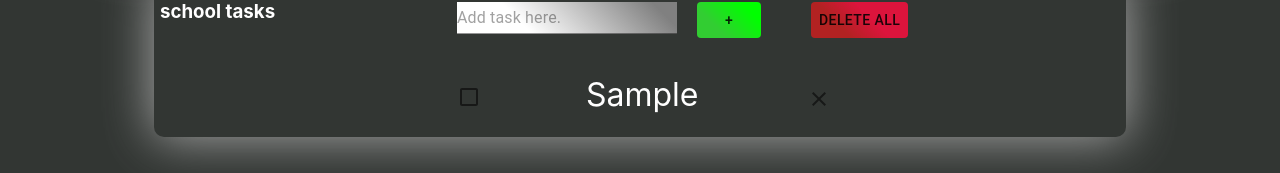
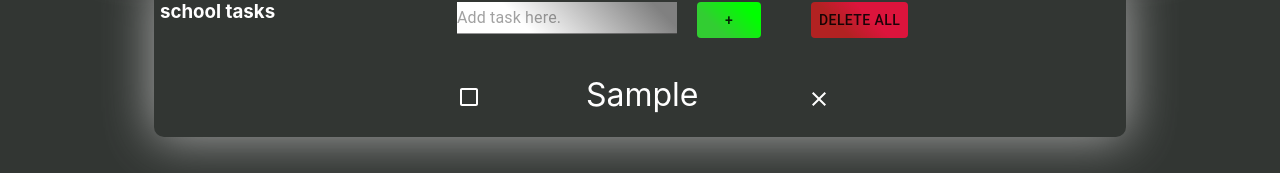
Before and after one commit to SammyLaureys/todolist, a React (Create React App) app: page / in a window 1280 px wide. Both pictures are taken after typing "Sample" into the empty fields and a click on the button "DELETE ALL". Shown: the part 261-434 px from the top of the page. Built offline with nearby package versions, Linux system fonts and the light colour scheme.

Commit message:
material ui icons color changed

```diff
--- a/src/components/todo.js
+++ b/src/components/todo.js
@@ -33,7 +33,7 @@ function Todo({ todo, toggleComplete, removeTodo }) {
     return (
         <StyledUl style={{ display: "flex" }}>
             <CheckboxDiv>
-                <Checkbox checked={todo.completed} onClick={handleCheckboxClick} />
+                <Checkbox style={{color: "white"}} checked={todo.completed} onClick={handleCheckboxClick} />
             </CheckboxDiv>
             <ListItem
                 variant="body1"
@@ -43,7 +43,7 @@ function Todo({ todo, toggleComplete, removeTodo }) {
             >
                 {todo.task}
             </ListItem>
-                <IconButton className={removeButton} onClick={handleRemoveClick}>
+                <IconButton style={{color: "white"}} className={removeButton} onClick={handleRemoveClick}>
                         <CloseIcon />
                 </IconButton>
         </StyledUl>
```
